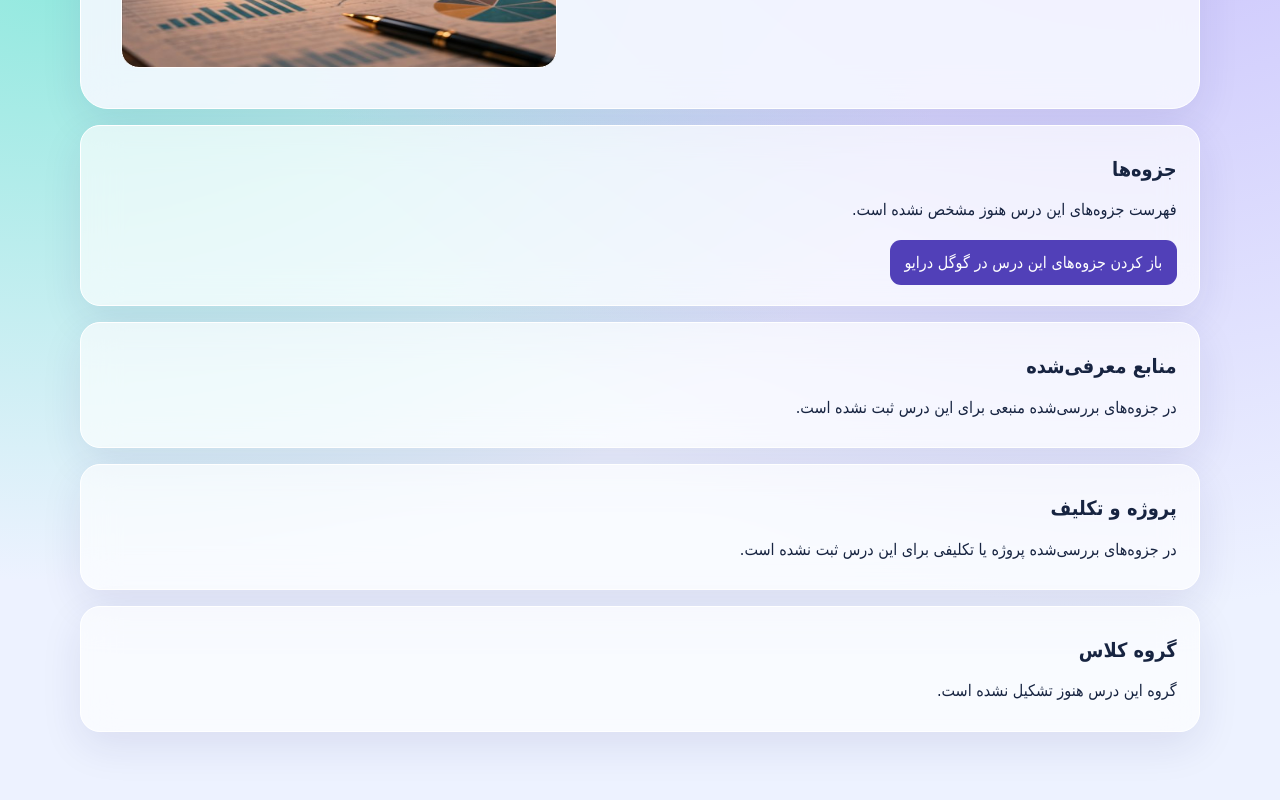
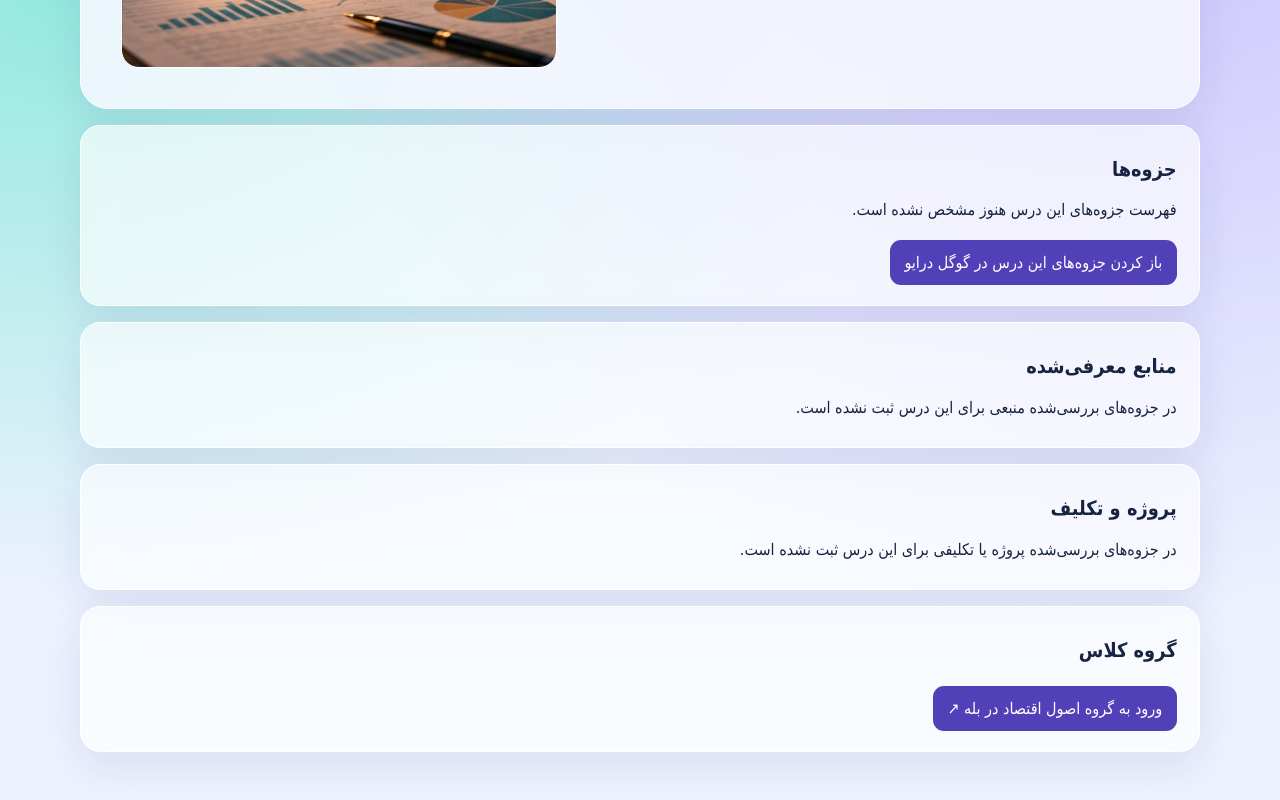
Before and after one commit to rezabarzakhi/course-pages, a plain HTML site: page economics.html in a window 1280 px wide. Shown: the part 436-1236 px from the top of the page. Drawn offline with Linux system fonts and the light colour scheme; a small style sheet from the web is missing.

Commit message:
Add economics class group link

```diff
--- a/economics.html
+++ b/economics.html
@@ -1 +1 @@
-<!doctype html><html lang="fa" dir="rtl"><meta charset="utf-8"><meta name="viewport" content="width=device-width, initial-scale=1"><title>اصول اقتصاد | جزوه‌های دانشگاه</title><link rel="stylesheet" href="style.css?v=3"><script src="theme.js"></script><body><header><a href="index.html">جزوه‌های دانشگاه</a><a href="https://t.me/khu_mba_it_405">گروه MBA فناوری اطلاعات در تلگرام ↗</a><button class="theme-toggle" type="button" aria-pressed="false" hidden><span aria-hidden="true">◐</span> حالت تاریک</button></header><main><nav aria-label="مسیر صفحه"><a class="back-link" href="index.html"><span aria-hidden="true">→</span> همهٔ درس‌ها</a></nav><div class="hero economics"><div><h1>اصول اقتصاد</h1><p class="program">مدیریت کسب‌وکار، گرایش سیستم‌های اطلاعاتی و فناوری اطلاعات · دانشگاه خوارزمی</p></div></div><section><h2>جزوه‌ها</h2><p>فهرست جزوه‌های این درس هنوز مشخص نشده است.</p><a class="button" href="https://drive.google.com/drive/folders/1BG9qdGqBb_90y72nMklEy_xJCkKvdCo_">باز کردن جزوه‌های این درس در گوگل درایو</a></section><section><h2>منابع معرفی‌شده</h2><p>در جزوه‌های بررسی‌شده منبعی برای این درس ثبت نشده است.</p></section><section><h2>پروژه و تکلیف</h2><p>در جزوه‌های بررسی‌شده پروژه یا تکلیفی برای این درس ثبت نشده است.</p></section><section><h2>گروه کلاس</h2><p>گروه این درس هنوز تشکیل نشده است.</p></section></main></body></html>
+<!doctype html><html lang="fa" dir="rtl"><meta charset="utf-8"><meta name="viewport" content="width=device-width, initial-scale=1"><title>اصول اقتصاد | جزوه‌های دانشگاه</title><link rel="stylesheet" href="style.css?v=3"><script src="theme.js"></script><body><header><a href="index.html">جزوه‌های دانشگاه</a><a href="https://t.me/khu_mba_it_405">گروه MBA فناوری اطلاعات در تلگرام ↗</a><button class="theme-toggle" type="button" aria-pressed="false" hidden><span aria-hidden="true">◐</span> حالت تاریک</button></header><main><nav aria-label="مسیر صفحه"><a class="back-link" href="index.html"><span aria-hidden="true">→</span> همهٔ درس‌ها</a></nav><div class="hero economics"><div><h1>اصول اقتصاد</h1><p class="program">مدیریت کسب‌وکار، گرایش سیستم‌های اطلاعاتی و فناوری اطلاعات · دانشگاه خوارزمی</p></div></div><section><h2>جزوه‌ها</h2><p>فهرست جزوه‌های این درس هنوز مشخص نشده است.</p><a class="button" href="https://drive.google.com/drive/folders/1BG9qdGqBb_90y72nMklEy_xJCkKvdCo_">باز کردن جزوه‌های این درس در گوگل درایو</a></section><section><h2>منابع معرفی‌شده</h2><p>در جزوه‌های بررسی‌شده منبعی برای این درس ثبت نشده است.</p></section><section><h2>پروژه و تکلیف</h2><p>در جزوه‌های بررسی‌شده پروژه یا تکلیفی برای این درس ثبت نشده است.</p></section><section><h2>گروه کلاس</h2><a class="button" href="https://ble.ir/PrinciplesofEconomics">ورود به گروه اصول اقتصاد در بله ↗</a></section></main></body></html>
```
